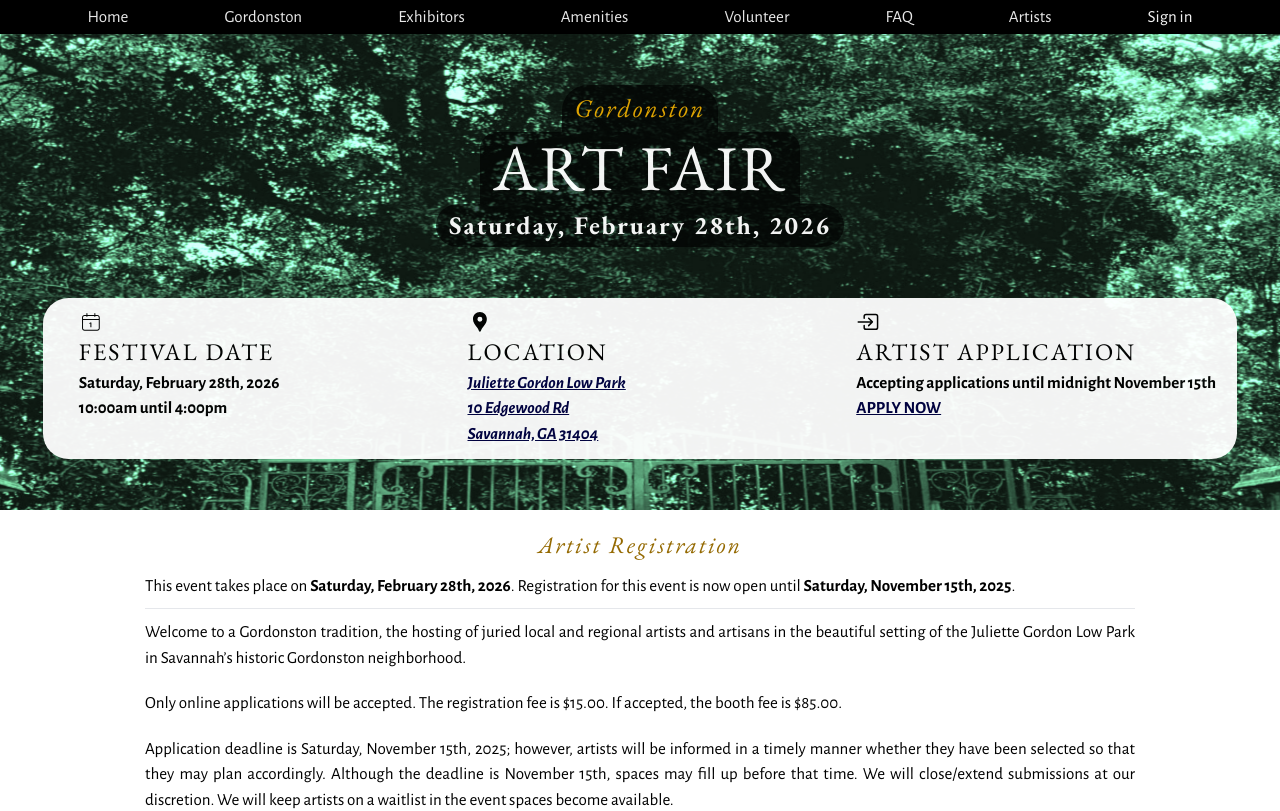
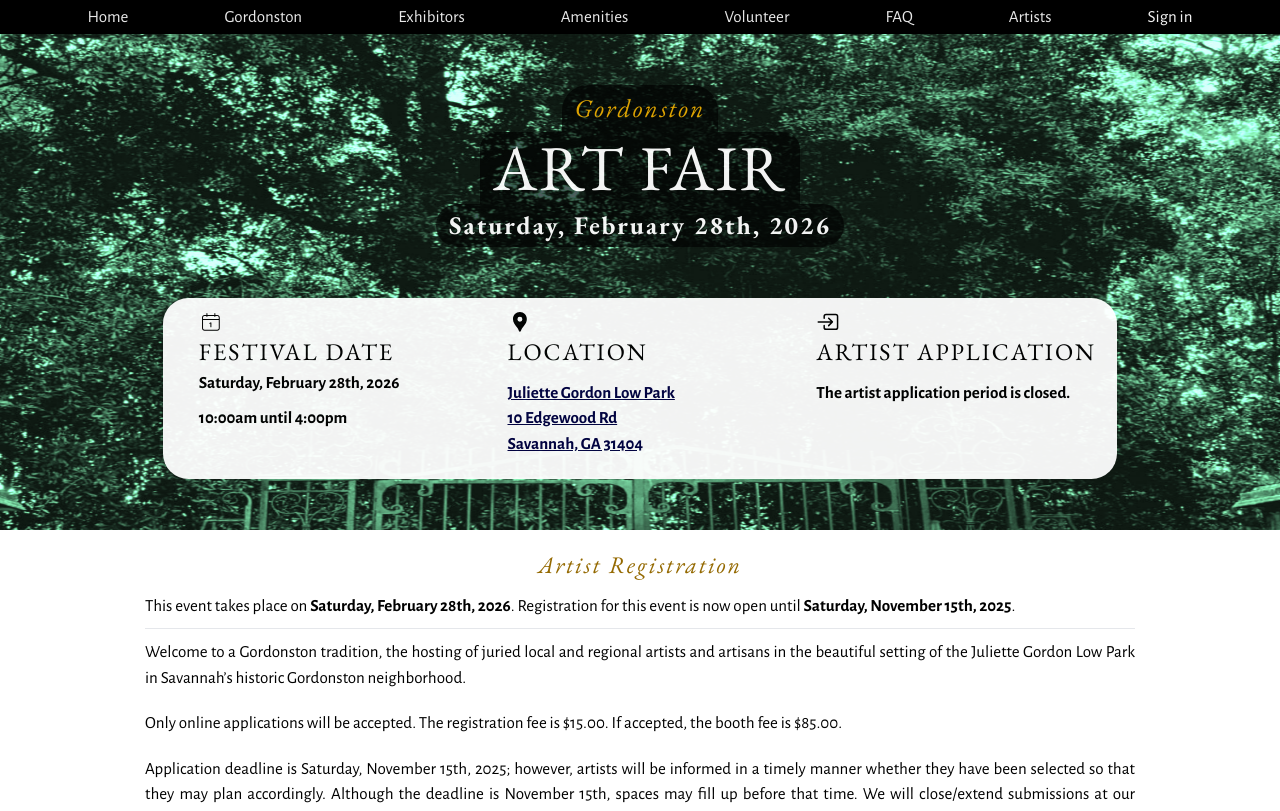
Before and after one commit to clevertree/gordonston-arts-fair, a Next.js app: page /apply in a window 1280 px wide. Shown: the top 811 px of the page. Built offline with nearby package versions, Linux system fonts and the light colour scheme; no server answers; what @mui/material-nextjs would draw is missing.

Commit message:
closed text. remove apply links

```diff
--- a/app/(landing)/page.mdx
+++ b/app/(landing)/page.mdx
@@ -235,8 +235,7 @@ Ave. at #10 Edgewood Road, Savannah, Georgia 31404
 
 ## I would like an exhibitor booth, what do I do?
 
-The website is accepting applications for artists until midnight on {formatDate(registrationEndDate)}.
-[Apply Now](/apply#registration).
+The application period for artists ended midnight on {formatDate(registrationEndDate)}.
 
 First, you need to apply for an exhibitor booth. Only online applications will be accepted. The application fee is
 ${registrationFee}.00. If accepted, the booth fee is ${boothFee}.00 and must be paid upon acceptance.
--- a/fragments/date-location-apply.mdx
+++ b/fragments/date-location-apply.mdx
@@ -1,14 +1,12 @@
 import {MdLocationPin} from "react-icons/md";
 import {CiCalendarDate} from "react-icons/ci";
 import {IoEnterOutline} from "react-icons/io5";
-
 import clsx from "clsx";
-import {formatDate} from "../util/date";
+import {formatDate} from "@util/date";
 export const eventDateString = formatDate(new Date(`${process.env.NEXT_PUBLIC_EVENT_DATE}`));
 export const registrationOpenDateString = formatDate(new Date(`${process.env.NEXT_PUBLIC_REGISTRATION_OPEN_DATE}`));
-export const registrationEndDate = formatDate(new Date(`${process.env.NEXT_PUBLIC_REGISTRATION_END_DATE}`), false, false);
+// export const registrationEndDate = formatDate(new Date(`${process.env.NEXT_PUBLIC_REGISTRATION_END_DATE}`), false, false);
 
-{
 <div className={clsx(`grid md:grid-cols-3 gap-4 p-3 pl-[24px] w-[100vw] md:w-auto`, props.className)}>
     <div className='pl-[12px]'>
         <h2 className='uppercase'><CiCalendarDate/> Festival Date</h2>
@@ -30,11 +28,7 @@ export const registrationEndDate = formatDate(new Date(`${process.env.NEXT_PUBLI
     <div className='pl-[12px]'>
         <h2 className='uppercase'><IoEnterOutline/> Artist Application</h2>
         <div>
-            Accepting applications until midnight {registrationEndDate}<br/>
-            <a
-                href='/apply#registration'
-            >APPLY NOW</a>
+            The artist application period is closed.
         </div>
     </div>
 </div>
-}
--- a/package.json
+++ b/package.json
@@ -1,6 +1,6 @@
 {
   "name": "gordonston-arts-fair",
-  "version": "2.1.40",
+  "version": "2.1.41",
   "private": true,
   "scripts": {
     "dev": "next dev",
```
